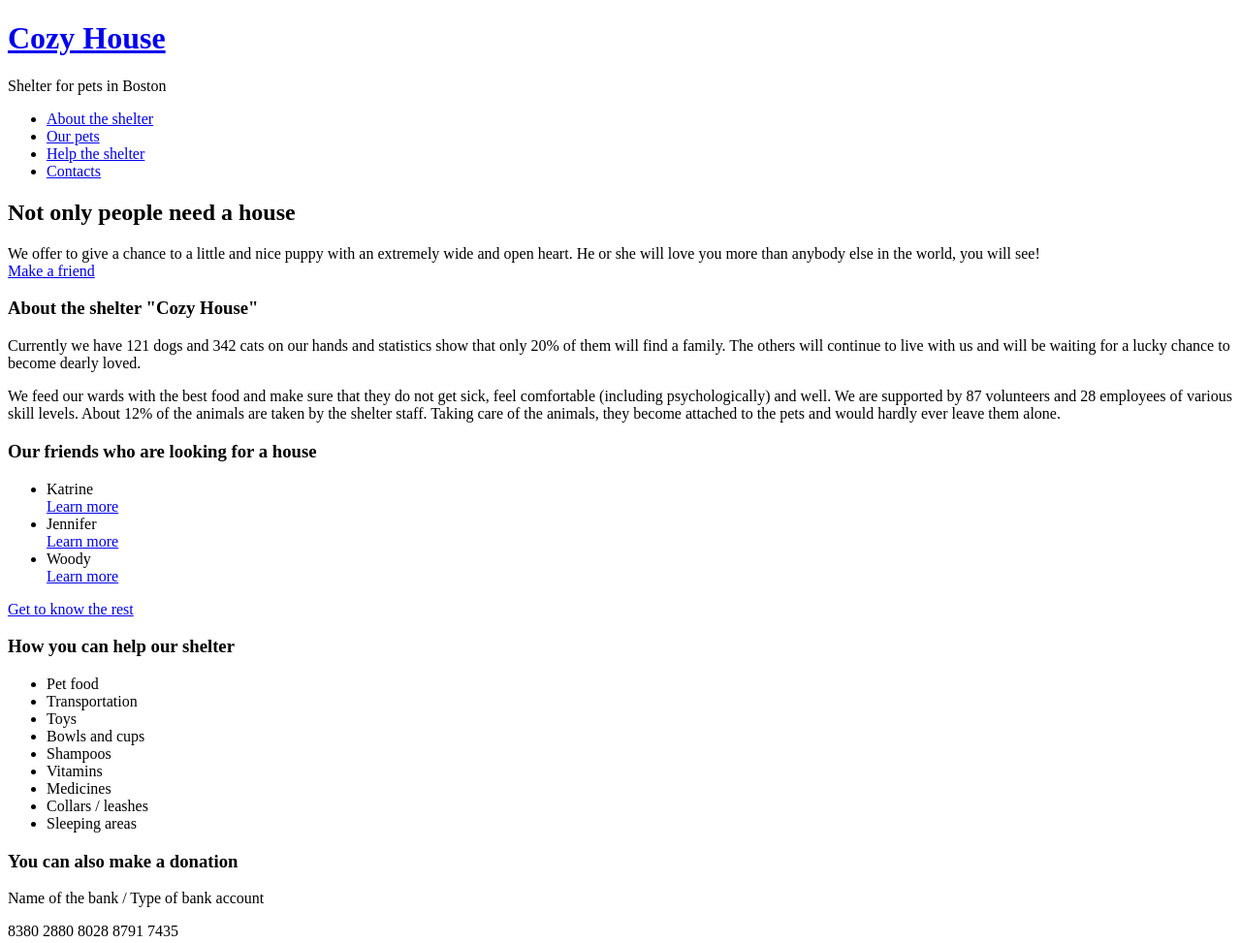
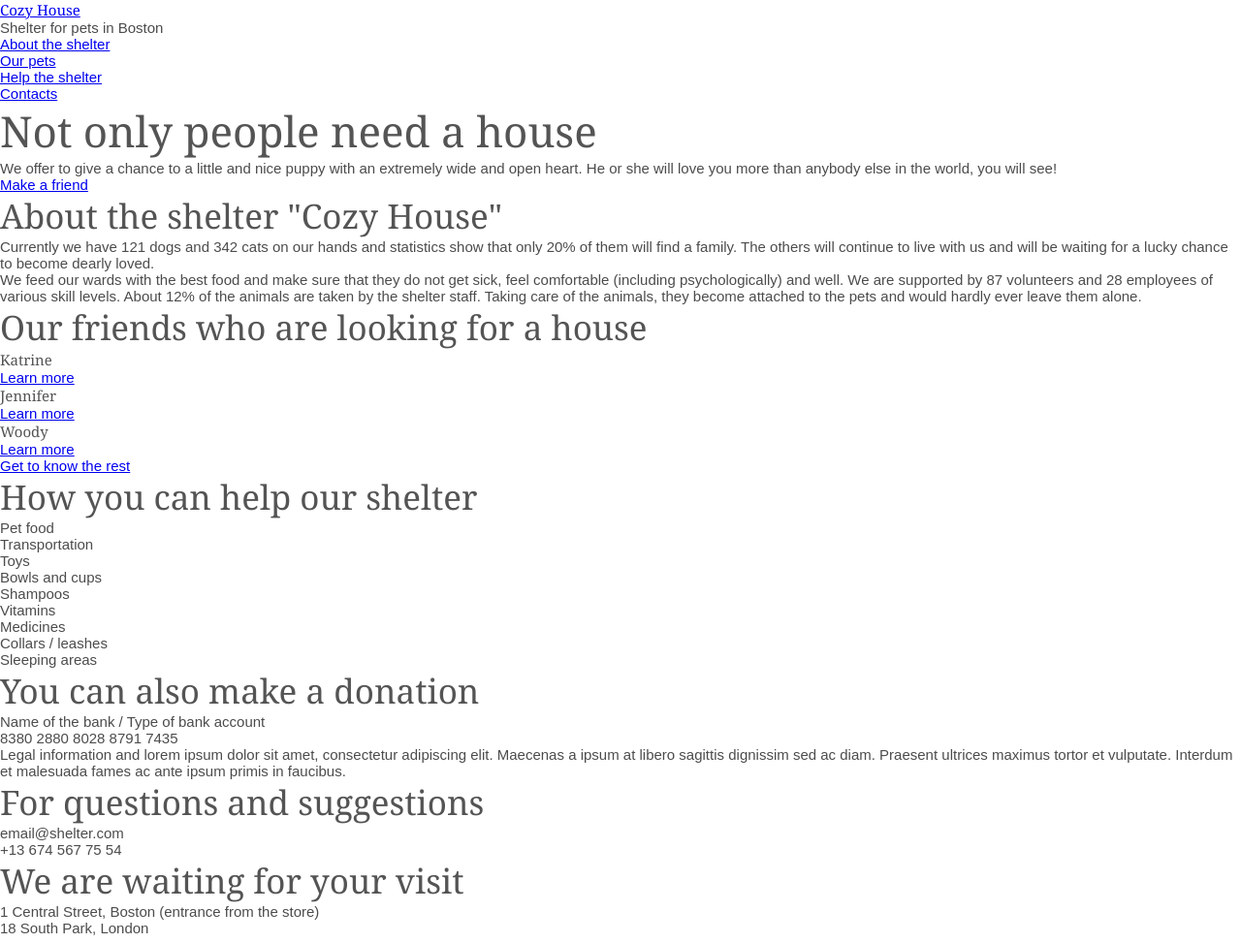
Before and after one commit to ansivgit/RS-School-JS2020Q3, a plain HTML site: page shelter/pages/main/index.html in a window 1280 px wide. Shown: the top 973 px of the page at 97% size. Drawn offline with nearby package versions, Linux system fonts and the light colour scheme; files that its build step writes are made by us from their sources.

Commit message:
add: base colors, types, variables

```diff
--- a/shelter/pages/main/index.html
+++ b/shelter/pages/main/index.html
@@ -75,17 +75,17 @@
           <ul class="slider__wrapper">
             <li class="slider__card">
               <div class="slider__card__img"></div>
-              <div class="slider__card__name">Katrine</div>
+              <h4 class="slider__card__name">Katrine</h4>
               <a class="btn btn--secondary" href="/some-address/change-me">Learn more</a>
             </li>
             <li class="slider__card">
               <div class="slider__card__img"></div>
-              <div class="slider__card__name">Jennifer</div>
+              <h4 class="slider__card__name">Jennifer</h4>
               <a class="btn btn--secondary" href="/some-address/change-me">Learn more</a>
             </li>
             <li class="slider__card">
               <div class="slider__card__img"></div>
-              <div class="slider__card__name">Woody</div>
+              <h4 class="slider__card__name">Woody</h4>
               <a class="btn btn--secondary" href="/some-address/change-me">Learn more</a>
             </li>
           </ul>
@@ -114,7 +114,7 @@
     <div class="wrapper--main wrapper--main--color">
       <section class="container-content donation">
         <h3 class="donation__title">You can also make a donation</h3>
-        <p class="donation__subtitle">Name of the bank / Type of bank account</p>
+        <h5 class="donation__subtitle">Name of the bank / Type of bank account</h5>
         <div class="donation__card-number">8380 2880 8028 8791 7435</div>
         <p class="donation__legal-info">
           Legal information and lorem ipsum dolor sit amet, consectetur adipiscing elit. Maecenas a ipsum at libero
--- /dev/null
+++ b/shelter/pages/main/scss/_global.scss
@@ -0,0 +1,65 @@
+//-сброс стилей и подключение шрифтов и файла с: переменными с цветами и базовыми параметрами шрифтов h1-h3, body;
+html {
+  background-color: #ffffff;
+  font-size: 15px;
+}
+
+body {
+  width: 100%;
+  //box-sizing: border-box;
+}
+
+html,
+body,
+section,
+div,
+dl,
+dt,
+dd,
+ul,
+ol,
+li,
+h1,
+h2,
+h3,
+h4,
+h5,
+h6,
+pre,
+form,
+fieldset,
+input,
+textarea,
+p,
+blockquote,
+th,
+td,
+img {
+  box-sizing: border-box;
+  margin: 0;
+  padding: 0;
+  margin-block-start: 0;
+  margin-block-end: 0;
+  margin-inline-start: 0;
+  margin-inline-end: 0;
+  padding-block-start: 0;
+  padding-block-end: 0;
+  padding-inline-start: 0;
+  padding-inline-end: 0;
+}
+
+img {
+  display: block;
+}
+
+h1,
+h2,
+h3,
+h4,
+h5,
+h6 {
+  font-size: 100%;
+  font-weight: normal;
+}
+
+@import '_variables-types.scss'; // подключаем базовые текстовые стили и цвета
--- /dev/null
+++ b/shelter/pages/main/scss/_variables-types.scss
@@ -0,0 +1,136 @@
+//- colors
+
+//* text, borders, etc
+$primary-color: #4c4c4c;
+$secondary-color: #545454;
+$light-color: #b2b2b2;
+$lightest-color: #fafafa;
+
+//* theme colors
+$primary-theme-color: #f1cdb3;
+$secondary-theme-color: #fddcc4;
+$light-theme-color: #cdcdcd;
+
+//* types
+$primary-type: Arial, sans-serif;
+$secondary-type: Georgia, "Times New Roman", serif;
+
+//* gradients
+$header-background: radial-gradient(100% 215.42% at 0% 0%, #5B483A 0%, #262425 100%),
+                    linear-gradient(0deg, #211F20, #211F20);
+$footer-background: radial-gradient(110.67% 538.64% at 5.73% 50%, #513D2F 0%, #1A1A1C 100%),
+                    linear-gradient(0deg, #211F20, #211F20);
+
+
+//* базовые размеры шрифтов
+$font-body: 15rem;
+$font-h1: 32rem;
+$font-h2: 44rem;
+$font-h3: 35rem;
+$font-h4: 20rem;
+$font-h5: 15rem;
+$font-button: 17rem;
+$font-s: 12rem;
+
+@mixin head1 {
+  font-family: $secondary-type;
+}
+
+h1,
+.head1 {
+  @include head1;
+}
+
+@mixin head2 {
+  font-family: $secondary-type;
+  font-style: normal;
+  font-weight: normal;
+  font-size: #{$font-h2/$font-body}rem;
+  //line-height: 28px;
+  //letter-spacing: 1px;
+  color: $secondary-color;
+}
+
+h2,
+.head2 {
+  @include head2;
+}
+
+@mixin head3 {
+  font-family: $secondary-type;
+  font-style: normal;
+  font-weight: normal;
+  font-size: #{$font-h3/$font-body}rem;
+  //letter-spacing: 2.4px;
+  color: $secondary-color;
+}
+
+h3,
+.head3 {
+  @include head3;
+}
+
+@mixin head4 {
+  font-family: $secondary-type;
+  font-style: normal;
+  font-weight: normal;
+  font-size: #{$font-h4/$font-body}rem;
+  //letter-spacing: 2.4px;
+  color: $secondary-color;
+}
+
+h4,
+.head4 {
+  @include head4;
+}
+
+@mixin head5 {
+  font-family: $secondary-type;
+  font-style: normal;
+  font-weight: normal;
+  font-size: #{$font-h5/$font-body}rem;
+  //letter-spacing: 2.4px;
+  color: $secondary-color;
+}
+
+h4,
+.head5 {
+  @include head5;
+}
+
+@mixin regular {
+  font-family: $primary-type;
+  font-style: normal;
+  font-weight: normal;
+  font-size: 1rem;
+  color: $primary-color;
+}
+
+body {
+  @include regular;
+}
+
+@mixin buttonTitle {
+  font-family: $secondary-type;
+  font-style: normal;
+  font-weight: normal;
+  font-size: #{$font-button/$font-body}rem;
+  color: #292929;
+}
+
+@mixin pLight {
+  font-family: $primary-type;
+  font-style: italic;
+  font-weight: normal;
+  font-size: #{$font-s/$font-body}rem;
+  color: $light-color;
+}
+
+@mixin links {
+  font-family: $primary-type;
+  font-style: normal;
+  font-weight: normal;
+  font-size: 1rem;
+  line-height: 160%;
+  color: $light-theme-color;
+}
--- /dev/null
+++ b/shelter/pages/main/scss/style.scss
@@ -0,0 +1 @@
+@import '_global.scss';
```
Also changed, not shown: shelter/assets/icons/noise_transparent.svg (added), shelter/pages/main/style.css (added), shelter/pages/main/style.scss (deleted).
